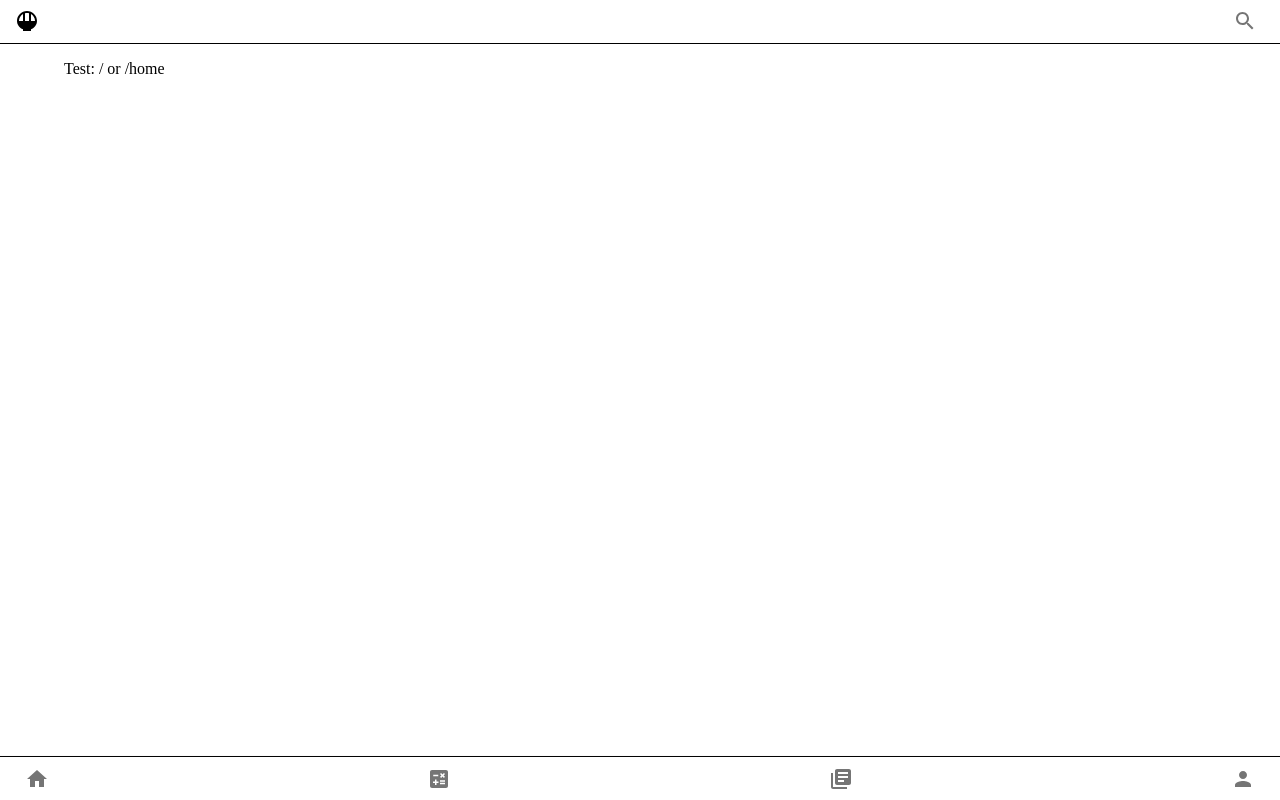
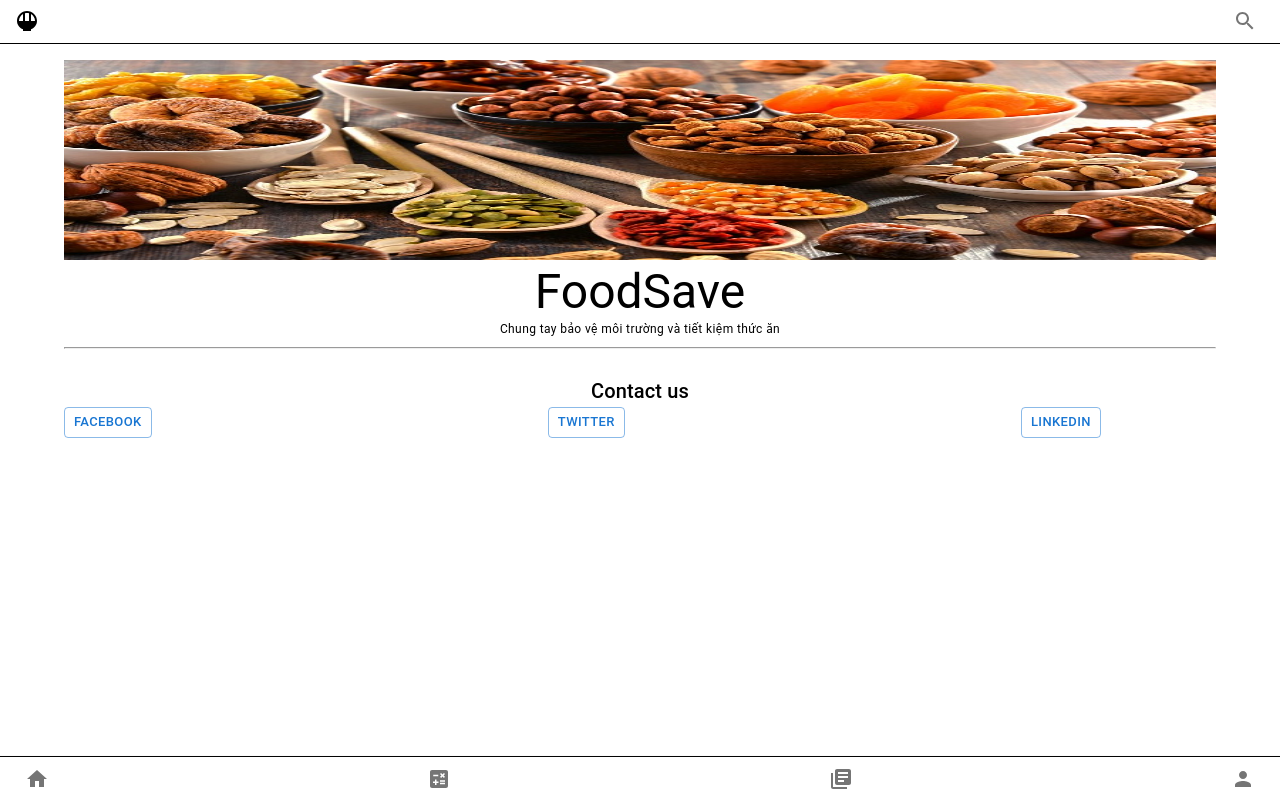
Before and after one commit to GameUITHackathon2022/17-C3CIA, a React (Vite) app in the folder frontend/: page /home in a window 1280 px wide. Built offline with nearby package versions, Linux system fonts and the light colour scheme.

Commit message:
add account page + add text to nav item

```diff
--- a/frontend/src/pages/Home.tsx
+++ b/frontend/src/pages/Home.tsx
@@ -1,9 +1,48 @@
-import { Container } from '@mui/material'
+import { Container, styled, Typography, Button, Box } from '@mui/material'
+
+const Img = styled('img')(
+    ({ theme }) => ({
+        width: "100%",
+        height: "200px",
+    })
+)
+
+const ContactContainer = styled('div')(
+    ({ theme }) => ({
+        display: "flex",
+        flexDirection: "row",
+        justifyContent: "space-between",
+        alignItems: "center",
+        width: "90%"
+    })
+)
 
 function App() {
     return (
         <Container>
-            Test: / or /home
+            <Img src='/banner.jpg' />
+            <Typography variant='h3' component="h3" textAlign="center">
+                FoodSave
+            </Typography>
+            <Typography variant='caption' component="div" textAlign="center">
+                Chung tay bảo vệ môi trường và tiết kiệm thức ăn
+            </Typography>
+            <hr />
+            <br />
+            <Typography variant='h6' component='h6' textAlign="center">
+                Contact us
+            </Typography>
+            <ContactContainer>
+                <Button href='' variant="outlined" size="small">
+                    Facebook
+                </Button>
+                <Button href='' variant="outlined" size="small">
+                    Twitter
+                </Button>
+                <Button href='' variant="outlined" size="small">
+                    Linkedin
+                </Button>
+            </ContactContainer>
         </Container>
     )
 }
```
